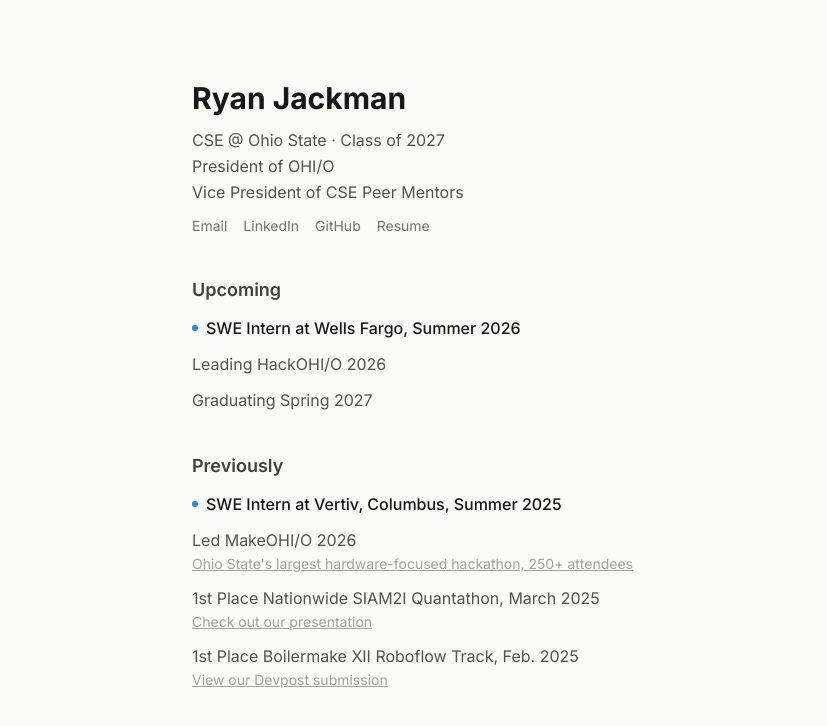
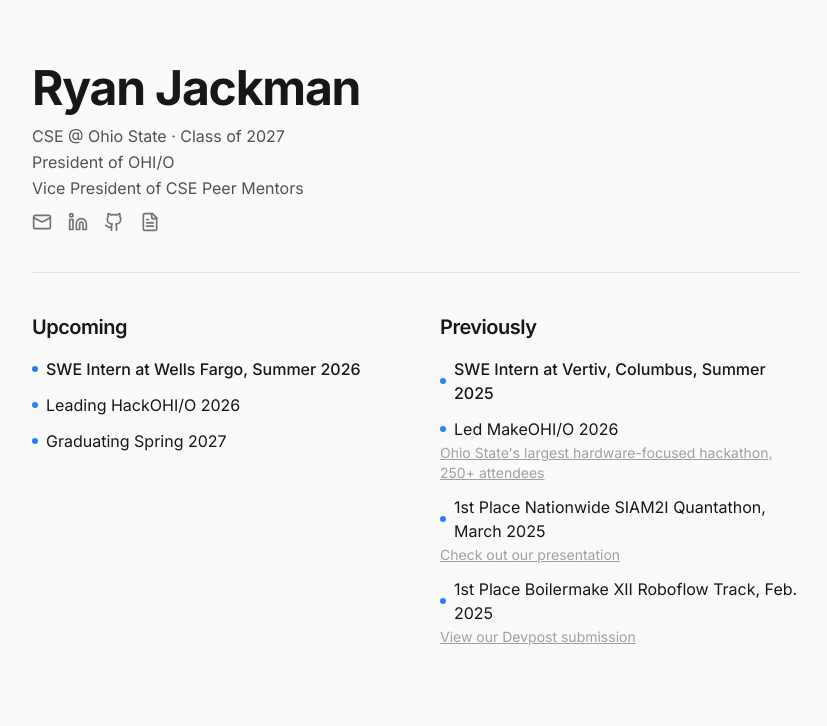
Before and after one commit to ryguy3305/portfolioWebsite, a Next.js app: page / in a window 1280 px wide. Shown: the top 726 px of the page, without its empty margins (224-1051 px from the left). Built offline with nearby package versions, Linux system fonts and the light colour scheme.

Commit message:
Redesign: wider two-column layout, refined typography, unified bullets

```diff
--- a/src/app/page.tsx
+++ b/src/app/page.tsx
@@ -20,12 +20,12 @@
 }) {
   return (
     <section>
-      <h2 className="text-lg font-semibold text-neutral-700 mb-3">{title}</h2>
+      <h2 className="text-xl font-semibold tracking-tight text-neutral-900 mb-4">{title}</h2>
       <ul className="space-y-3">
         {items.map((item) => (
           <li key={item.text}>
-            <div className={`flex items-center gap-2 ${item.bold ? "text-neutral-900 font-medium" : "text-neutral-600"}`}>
-              {item.bold && <span className="inline-block w-1.5 h-1.5 rounded-full bg-blue-500" />}
+            <div className={`flex items-center gap-2 text-neutral-900 ${item.bold ? "font-medium" : ""}`}>
+              <span className="inline-block w-1.5 h-1.5 rounded-full shrink-0 bg-blue-500" />
               {item.text}
             </div>
             {item.desc && (
@@ -47,50 +47,74 @@
 export default function Home() {
   return (
     <main className="min-h-screen flex justify-center px-6">
-      <div className="max-w-md w-full space-y-10 py-20">
+      <div className="max-w-3xl w-full space-y-10 py-16">
         <header className="space-y-3">
-          <h1 className="text-3xl font-bold">Ryan Jackman</h1>
+          <h1 className="text-4xl md:text-5xl font-bold tracking-tight">Ryan Jackman</h1>
           <div className="text-neutral-600 space-y-0.5">
             <p>CSE @ Ohio State &middot; Class of 2027</p>
             <p>President of OHI/O</p>
             <p>Vice President of CSE Peer Mentors</p>
           </div>
-          <div className="flex flex-wrap items-center gap-4 text-sm">
+          <div className="flex flex-wrap items-center gap-4">
             <a
               href="mailto:ryguy3305@gmail.com"
+              aria-label="Email"
               className="text-neutral-500 hover:text-neutral-900 transition-colors"
             >
-              Email
+              <svg width="20" height="20" viewBox="0 0 24 24" fill="none" stroke="currentColor" strokeWidth="2" strokeLinecap="round" strokeLinejoin="round">
+                <rect x="2" y="4" width="20" height="16" rx="2" />
+                <path d="m22 7-10 5L2 7" />
+              </svg>
             </a>
             <a
               href="https://www.linkedin.com/in/rcjackman/"
-              className="text-neutral-500 hover:text-neutral-900 transition-colors"
+              aria-label="LinkedIn"
               target="_blank"
               rel="noopener noreferrer"
+              className="text-neutral-500 hover:text-neutral-900 transition-colors"
             >
-              LinkedIn
+              <svg width="20" height="20" viewBox="0 0 24 24" fill="none" stroke="currentColor" strokeWidth="2" strokeLinecap="round" strokeLinejoin="round">
+                <path d="M16 8a6 6 0 0 1 6 6v7h-4v-7a2 2 0 0 0-4 0v7h-4v-7a6 6 0 0 1 6-6z" />
+                <rect width="4" height="12" x="2" y="9" />
+                <circle cx="4" cy="4" r="2" />
+              </svg>
             </a>
             <a
               href="https://github.com/ryguy3305"
-              className="text-neutral-500 hover:text-neutral-900 transition-colors"
+              aria-label="GitHub"
               target="_blank"
               rel="noopener noreferrer"
+              className="text-neutral-500 hover:text-neutral-900 transition-colors"
             >
-              GitHub
+              <svg width="20" height="20" viewBox="0 0 24 24" fill="none" stroke="currentColor" strokeWidth="2" strokeLinecap="round" strokeLinejoin="round">
+                <path d="M15 22v-4a4.8 4.8 0 0 0-1-3.5c3 0 6-2 6-5.5.08-1.25-.27-2.48-1-3.5.28-1.15.28-2.35 0-3.5 0 0-1 0-3 1.5-2.64-.5-5.36-.5-8 0C6 2 5 2 5 2c-.3 1.15-.3 2.35 0 3.5A5.403 5.403 0 0 0 4 9c0 3.5 3 5.5 6 5.5-.39.49-.68 1.05-.85 1.65-.17.6-.22 1.23-.15 1.85v4" />
+                <path d="M9 18c-4.51 2-5-2-7-2" />
+              </svg>
             </a>
             <a
               href="/resume.pdf"
-              className="text-neutral-500 hover:text-neutral-900 transition-colors"
+              aria-label="Resume"
               target="_blank"
               rel="noopener noreferrer"
+              className="text-neutral-500 hover:text-neutral-900 transition-colors"
             >
-              Resume
+              <svg width="20" height="20" viewBox="0 0 24 24" fill="none" stroke="currentColor" strokeWidth="2" strokeLinecap="round" strokeLinejoin="round">
+                <path d="M15 2H6a2 2 0 0 0-2 2v16a2 2 0 0 0 2 2h12a2 2 0 0 0 2-2V7Z" />
+                <path d="M14 2v4a2 2 0 0 0 2 2h4" />
+                <path d="M16 13H8" />
+                <path d="M16 17H8" />
+                <path d="M10 9H8" />
+              </svg>
             </a>
           </div>
         </header>
 
-        <Section title="Upcoming" items={upcoming} />
-        <Section title="Previously" items={previously} />
+        <hr className="border-neutral-200" />
+
+        <div className="grid gap-x-12 gap-y-10 md:grid-cols-2">
+          <Section title="Upcoming" items={upcoming} />
+          <Section title="Previously" items={previously} />
+        </div>
       </div>
     </main>
   );
```
